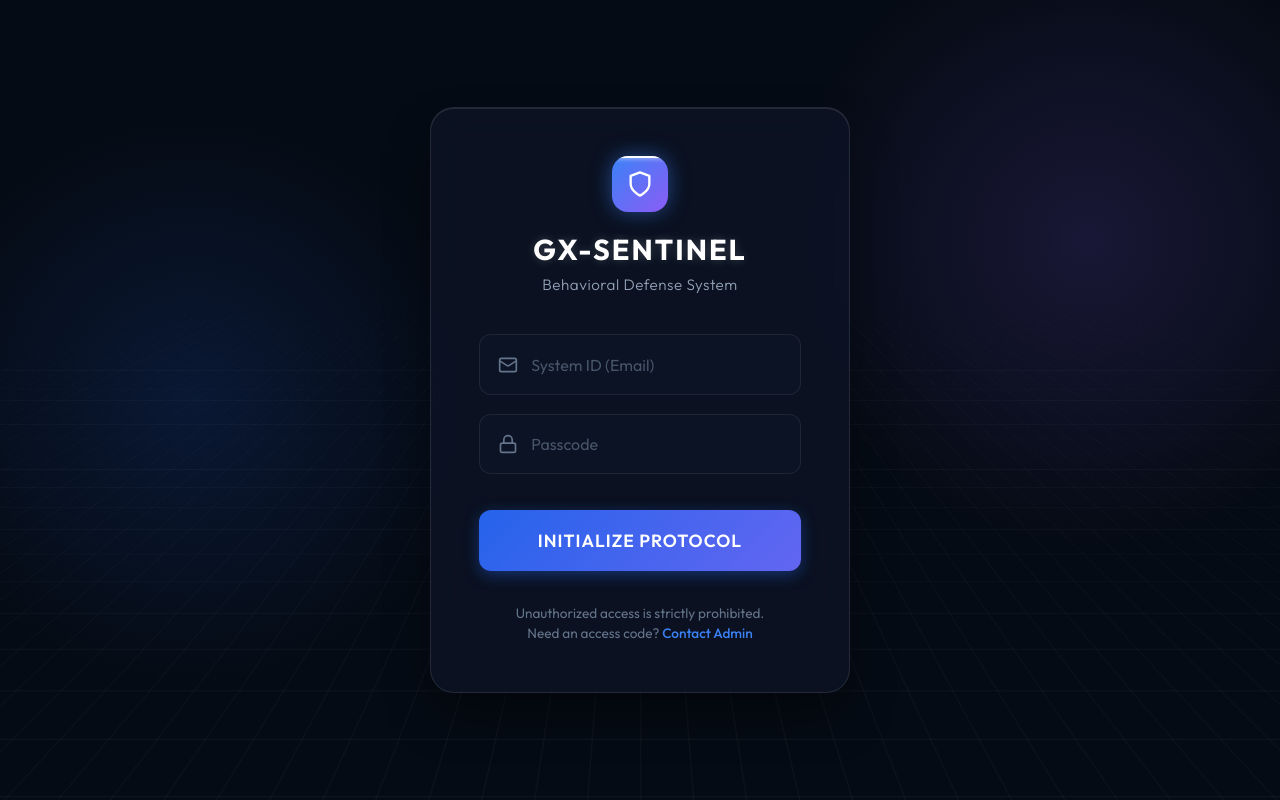
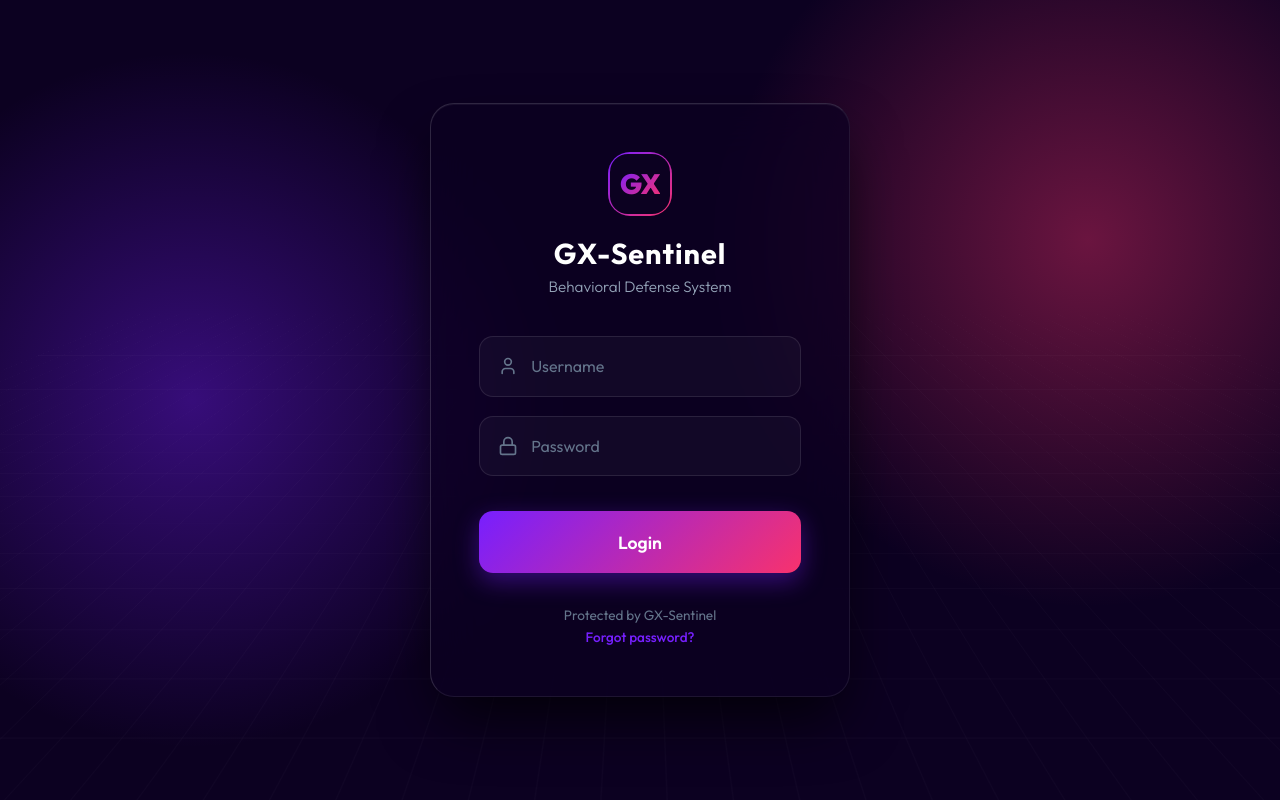
Before and after one commit to chan050516-sudo/GX-Sentinel, a React (Vite) app in the folder frontend/: page / in a window 1280 px wide. Built offline with nearby package versions, Linux system fonts and the light colour scheme.

Commit message:
Login page UI

```diff
--- a/frontend/src/index.css
+++ b/frontend/src/index.css
@@ -1,11 +1,12 @@
-@import url('https://fonts.googleapis.com/css2?family=Outfit:wght@300;400;500;600;700&display=swap');
+@import url('https://fonts.googleapis.com/css2?family=Outfit:wght@300;400;500;600;700;800&display=swap');
 
 :root {
   --text: #f8fafc;
-  --bg: #050b14;
-  --primary: #3b82f6;
-  --primary-glow: rgba(59, 130, 246, 0.5);
-  --secondary: #8b5cf6;
+  --bg: #0C0121;
+  --primary: #771FFF;
+  --primary-glow: rgba(119, 31, 255, 0.4);
+  --secondary: #F8326D;
+  --secondary-glow: rgba(248, 50, 109, 0.4);
 }
 
 * {
--- a/frontend/src/pages/Login.css
+++ b/frontend/src/pages/Login.css
@@ -1,4 +1,4 @@
-@import url('https://fonts.googleapis.com/css2?family=Outfit:wght@300;400;500;600;700&display=swap');
+@import url('https://fonts.googleapis.com/css2?family=Outfit:wght@300;400;500;600;700;800&display=swap');
 
 .login-container {
   display: flex;
@@ -6,10 +6,10 @@
   align-items: center;
   min-height: 100vh;
   width: 100%;
-  background-color: var(--bg, #050b14);
+  background-color: var(--bg, #0C0121);
   background-image:
-    radial-gradient(circle at 15% 50%, rgba(37, 99, 235, 0.15), transparent 25%),
-    radial-gradient(circle at 85% 30%, rgba(139, 92, 246, 0.15), transparent 25%);
+    radial-gradient(circle at 15% 50%, var(--primary-glow), transparent 30%),
+    radial-gradient(circle at 85% 30%, var(--secondary-glow), transparent 30%);
   font-family: 'Outfit', sans-serif;
   overflow: hidden;
   position: relative;
@@ -18,56 +18,43 @@
 .login-container::before {
   content: '';
   position: absolute;
-  top: -50%;
-  left: -50%;
-  right: -50%;
-  bottom: -50%;
+  top: -50%; left: -50%; right: -50%; bottom: -50%;
   background:
-    linear-gradient(rgba(255, 255, 255, 0.03) 1px, transparent 1px),
-    linear-gradient(90deg, rgba(255, 255, 255, 0.03) 1px, transparent 1px);
-  background-size: 40px 40px;
+    linear-gradient(rgba(255, 255, 255, 0.02) 1px, transparent 1px),
+    linear-gradient(90deg, rgba(255, 255, 255, 0.02) 1px, transparent 1px);
+  background-size: 50px 50px;
   transform: perspective(500px) rotateX(60deg) translateY(-100px) translateZ(-200px);
-  animation: gridMove 15s linear infinite;
+  animation: gridMove 20s linear infinite;
   z-index: 0;
   pointer-events: none;
 }
 
 @keyframes gridMove {
-  0% {
-    transform: perspective(500px) rotateX(60deg) translateY(0) translateZ(-200px);
-  }
-
-  100% {
-    transform: perspective(500px) rotateX(60deg) translateY(40px) translateZ(-200px);
-  }
+  0% { transform: perspective(500px) rotateX(60deg) translateY(0) translateZ(-200px); }
+  100% { transform: perspective(500px) rotateX(60deg) translateY(50px) translateZ(-200px); }
 }
 
 .login-card {
   position: relative;
   z-index: 1;
-  background: rgba(16, 23, 42, 0.6);
-  backdrop-filter: blur(20px);
-  -webkit-backdrop-filter: blur(20px);
-  border: 1px solid rgba(255, 255, 255, 0.1);
+  background: rgba(12, 1, 33, 0.7);
+  backdrop-filter: blur(24px);
+  -webkit-backdrop-filter: blur(24px);
+  border: 1px solid rgba(255, 255, 255, 0.08);
+  border-top: 1px solid rgba(255, 255, 255, 0.15);
+  border-left: 1px solid rgba(255, 255, 255, 0.15);
   border-radius: 24px;
   padding: 3rem;
   width: 100%;
   max-width: 420px;
-  box-shadow: 0 25px 50px -12px rgba(0, 0, 0, 0.5), inset 0 1px 0 rgba(255, 255, 255, 0.1);
+  box-shadow: 0 30px 60px -12px rgba(0, 0, 0, 0.8), inset 0 1px 0 rgba(255, 255, 255, 0.05);
   animation: slideUpFade 0.8s cubic-bezier(0.16, 1, 0.3, 1) forwards;
   box-sizing: border-box;
 }
 
 @keyframes slideUpFade {
-  0% {
-    opacity: 0;
-    transform: translateY(30px);
-  }
-
-  100% {
-    opacity: 1;
-    transform: translateY(0);
-  }
+  0% { opacity: 0; transform: translateY(30px); }
+  100% { opacity: 1; transform: translateY(0); }
 }
 
 .brand-section {
@@ -76,68 +63,44 @@
 }
 
 .logo-icon {
-  width: 56px;
-  height: 56px;
+  width: 64px;
+  height: 64px;
   margin: 0 auto 1.2rem;
-  background: linear-gradient(135deg, var(--primary, #3b82f6), var(--secondary, #8b5cf6));
-  border-radius: 16px;
+  background: var(--bg);
+  border: 2px solid transparent;
+  background-clip: padding-box;
+  border-radius: 20px;
   display: flex;
   align-items: center;
   justify-content: center;
-  box-shadow: 0 0 20px var(--primary-glow, rgba(59, 130, 246, 0.5));
   position: relative;
-  overflow: hidden;
 }
 
-.logo-icon::after {
+.logo-icon::before {
   content: '';
   position: absolute;
-  top: 0;
-  left: 0;
-  right: 0;
-  height: 2px;
-  background: white;
-  opacity: 0.5;
-  box-shadow: 0 0 5px white;
-  animation: scan 2.5s ease-in-out infinite alternate;
-  border-radius: 2px;
+  top: -2px; bottom: -2px; left: -2px; right: -2px;
+  background: linear-gradient(135deg, var(--primary), var(--secondary));
+  z-index: -1;
+  border-radius: 22px;
 }
 
-@keyframes scan {
-  0% {
-    top: -10%;
-    opacity: 0;
-  }
-
-  10% {
-    opacity: 1;
-  }
-
-  90% {
-    opacity: 1;
-  }
-
-  100% {
-    top: 110%;
-    opacity: 0;
-  }
-}
-
-.logo-icon svg {
-  width: 28px;
-  height: 28px;
-  color: white;
-  z-index: 2;
+.gx-text {
+  font-size: 28px;
+  font-weight: 800;
+  background: linear-gradient(135deg, var(--primary), var(--secondary));
+  -webkit-background-clip: text;
+  -webkit-text-fill-color: transparent;
+  background-clip: text;
+  letter-spacing: -1px;
 }
 
 .brand-title {
   font-size: 1.8rem;
   font-weight: 700;
   color: white;
-  margin: 0 0 0.5rem 0;
-  letter-spacing: 2px;
-  text-transform: uppercase;
-  text-shadow: 0 0 10px rgba(255, 255, 255, 0.2);
+  margin: 0 0 0.4rem 0;
+  letter-spacing: 1px;
 }
 
 .brand-subtitle {
@@ -145,7 +108,6 @@
   color: #94a3b8;
   margin: 0;
   font-weight: 300;
-  letter-spacing: 0.5px;
 }
 
 .login-form {
@@ -160,9 +122,9 @@
 
 .input-field {
   width: 100%;
-  background: rgba(15, 23, 42, 0.5);
-  border: 1px solid rgba(255, 255, 255, 0.08);
-  border-radius: 12px;
+  background: rgba(255, 255, 255, 0.03);
+  border: 1px solid rgba(255, 255, 255, 0.1);
+  border-radius: 14px;
   padding: 1.2rem 1rem 1.2rem 3.2rem;
   color: white;
   font-size: 1rem;
@@ -173,13 +135,13 @@
 
 .input-field:focus {
   outline: none;
-  border-color: var(--primary, #3b82f6);
-  background: rgba(15, 23, 42, 0.8);
-  box-shadow: 0 0 0 4px rgba(59, 130, 246, 0.15);
+  border-color: var(--primary);
+  background: rgba(255, 255, 255, 0.06);
+  box-shadow: 0 0 0 4px rgba(119, 31, 255, 0.15);
 }
 
 .input-field::placeholder {
-  color: #475569;
+  color: #64748b;
 }
 
 .input-icon {
@@ -194,16 +156,16 @@
   z-index: 2;
 }
 
-.input-field:focus+.input-icon,
+.input-field:focus + .input-icon,
 .input-icon.active {
-  color: var(--primary, #3b82f6);
+  color: var(--secondary);
 }
 
 .login-button {
-  background: linear-gradient(135deg, #2563eb, #6366f1);
+  background: linear-gradient(135deg, var(--primary), var(--secondary));
   color: white;
   border: none;
-  border-radius: 12px;
+  border-radius: 14px;
   padding: 1.2rem;
   font-size: 1.1rem;
   font-weight: 600;
@@ -211,27 +173,23 @@
   cursor: pointer;
   margin-top: 1rem;
   transition: all 0.3s ease;
-  box-shadow: 0 4px 15px rgba(37, 99, 235, 0.4);
+  box-shadow: 0 8px 25px var(--primary-glow);
   position: relative;
   overflow: hidden;
-  text-transform: uppercase;
-  letter-spacing: 1px;
 }
 
 .login-button::before {
   content: '';
   position: absolute;
-  top: 0;
-  left: -100%;
-  width: 100%;
-  height: 100%;
-  background: linear-gradient(90deg, transparent, rgba(255, 255, 255, 0.2), transparent);
+  top: 0; left: -100%;
+  width: 100%; height: 100%;
+  background: linear-gradient(90deg, transparent, rgba(255,255,255,0.25), transparent);
   transition: all 0.5s ease;
 }
 
 .login-button:hover:not(:disabled) {
   transform: translateY(-2px);
-  box-shadow: 0 8px 25px rgba(37, 99, 235, 0.6);
+  box-shadow: 0 12px 30px var(--secondary-glow);
 }
 
 .login-button:hover::before {
@@ -245,7 +203,8 @@
 .login-button:disabled {
   opacity: 0.7;
   cursor: not-allowed;
-  background: linear-gradient(135deg, #1e3a8a, #312e81);
+  background: #334155;
+  box-shadow: none;
 }
 
 .footer-text {
@@ -253,16 +212,16 @@
   text-align: center;
   font-size: 0.85rem;
   color: #64748b;
-  line-height: 1.5;
+  line-height: 1.6;
 }
 
 .footer-text span {
-  color: var(--primary, #3b82f6);
+  color: var(--primary);
   cursor: pointer;
   font-weight: 500;
   transition: color 0.2s;
 }
 
 .footer-text span:hover {
-  color: #60a5fa;
+  color: var(--secondary);
 }
--- a/frontend/src/pages/Login.tsx
+++ b/frontend/src/pages/Login.tsx
@@ -2,14 +2,14 @@ import { useState } from "react";
 import "./Login.css";
 
 export default function Login() {
-    const [email, setEmail] = useState("");
+  const [username, setUsername] = useState("");
   const [password, setPassword] = useState("");
   const [loading, setLoading] = useState(false);
 
   const handleLogin = (e: React.FormEvent) => {
     e.preventDefault();
-        if (!email || !password) {
-            alert("Please enter your credentials.");
+    if (!username || !password) {
+      alert("Please enter your username and password.");
       return;
     }
 
@@ -17,7 +17,7 @@ export default function Login() {
     // Simulate network delay for effect
     setTimeout(() => {
       setLoading(false);
-            console.log("Login with:", email, password);
+      console.log("Login with:", username, password);
       // TODO: navigate("/dashboard")
       alert("Protocol Initialized. Welcome to GX-Sentinel.");
     }, 1200);
@@ -28,9 +28,7 @@ export default function Login() {
       <div className="login-card">
         <div className="brand-section">
           <div className="logo-icon">
-                        <svg xmlns="http://www.w3.org/2000/svg" width="24" height="24" viewBox="0 0 24 24" fill="none" stroke="currentColor" strokeWidth="2" strokeLinecap="round" strokeLinejoin="round">
-                            <path d="M12 22s8-4 8-10V5l-8-3-8 3v7c0 6 8 10 8 10z" />
-                        </svg>
+            <span className="gx-text">GX</span>
           </div>
           <h1 className="brand-title">GX-Sentinel</h1>
           <p className="brand-subtitle">Behavioral Defense System</p>
@@ -39,15 +37,15 @@ export default function Login() {
         <form className="login-form" onSubmit={handleLogin}>
           <div className="input-group">
             <input
-                            type="email"
+              type="text"
               className="input-field"
-                            placeholder="System ID (Email)"
-                            value={email}
-                            onChange={(e) => setEmail(e.target.value)}
+              placeholder="Username"
+              value={username}
+              onChange={(e) => setUsername(e.target.value)}
             />
-                        <svg className={`input-icon ${email ? 'active' : ''}`} xmlns="http://www.w3.org/2000/svg" viewBox="0 0 24 24" fill="none" stroke="currentColor" strokeWidth="2" strokeLinecap="round" strokeLinejoin="round">
-                            <rect width="20" height="16" x="2" y="4" rx="2" />
-                            <path d="m22 7-8.97 5.7a1.94 1.94 0 0 1-2.06 0L2 7" />
+            <svg className={`input-icon ${username ? 'active' : ''}`} xmlns="http://www.w3.org/2000/svg" viewBox="0 0 24 24" fill="none" stroke="currentColor" strokeWidth="2" strokeLinecap="round" strokeLinejoin="round">
+              <path d="M19 21v-2a4 4 0 0 0-4-4H9a4 4 0 0 0-4 4v2"/>
+              <circle cx="12" cy="7" r="4"/>
             </svg>
           </div>
 
@@ -55,24 +53,24 @@ export default function Login() {
             <input
               type="password"
               className="input-field"
-                            placeholder="Passcode"
+              placeholder="Password"
               value={password}
               onChange={(e) => setPassword(e.target.value)}
             />
             <svg className={`input-icon ${password ? 'active' : ''}`} xmlns="http://www.w3.org/2000/svg" viewBox="0 0 24 24" fill="none" stroke="currentColor" strokeWidth="2" strokeLinecap="round" strokeLinejoin="round">
-                            <rect width="18" height="11" x="3" y="11" rx="2" ry="2" />
-                            <path d="M7 11V7a5 5 0 0 1 10 0v4" />
+              <rect width="18" height="11" x="3" y="11" rx="2" ry="2"/>
+              <path d="M7 11V7a5 5 0 0 1 10 0v4"/>
             </svg>
           </div>
 
           <button type="submit" className="login-button" disabled={loading}>
-                        {loading ? "Authenticating..." : "Initialize Protocol"}
+            {loading ? "Authenticating..." : "Login"}
           </button>
         </form>
 
         <div className="footer-text">
-                    Unauthorized access is strictly prohibited. <br />
-                    Need an access code? <span>Contact Admin</span>
+          Protected by GX-Sentinel <br/>
+          <span>Forgot password?</span>
         </div>
       </div>
     </div>
```
Lines whose indentation alone changed are shown as unchanged.
